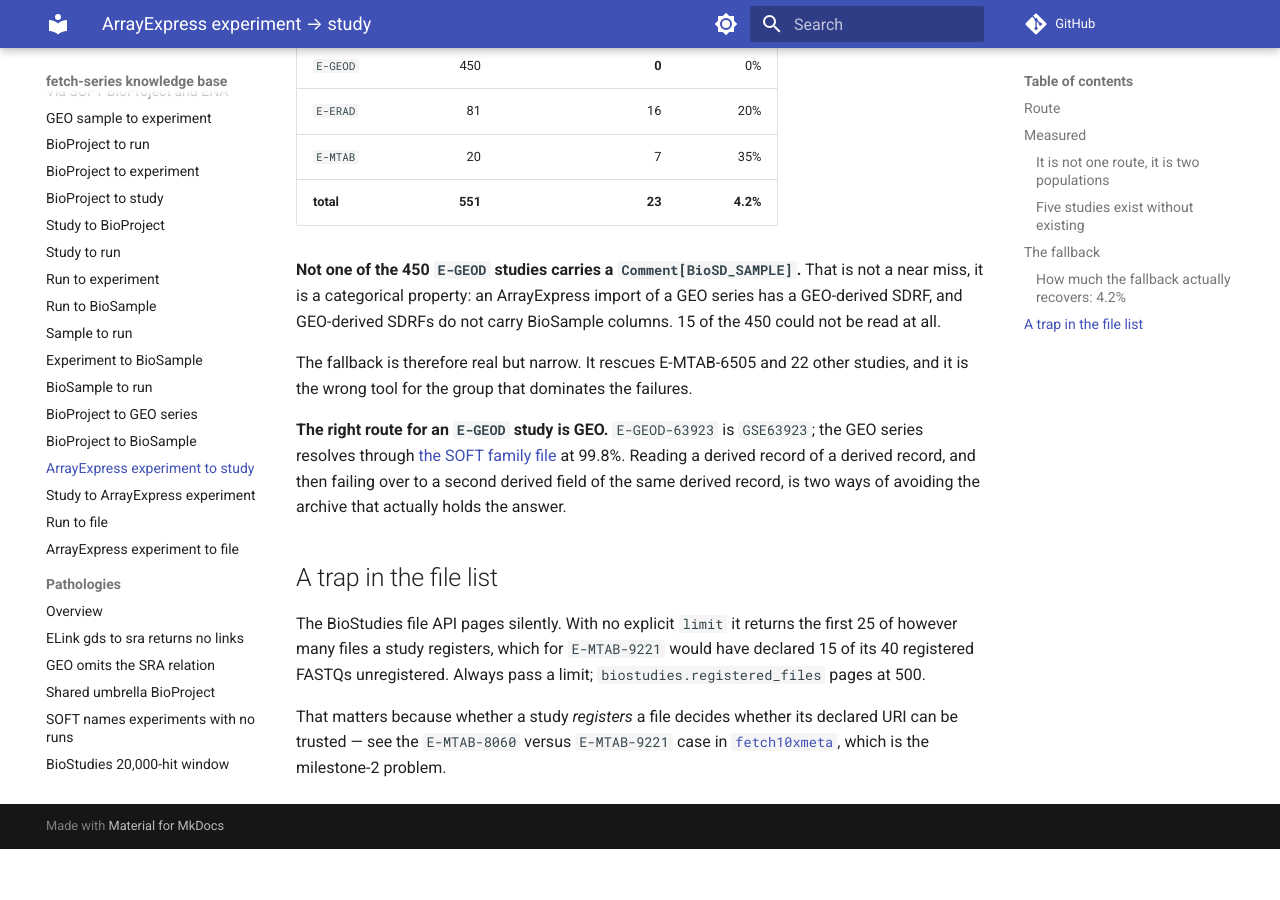
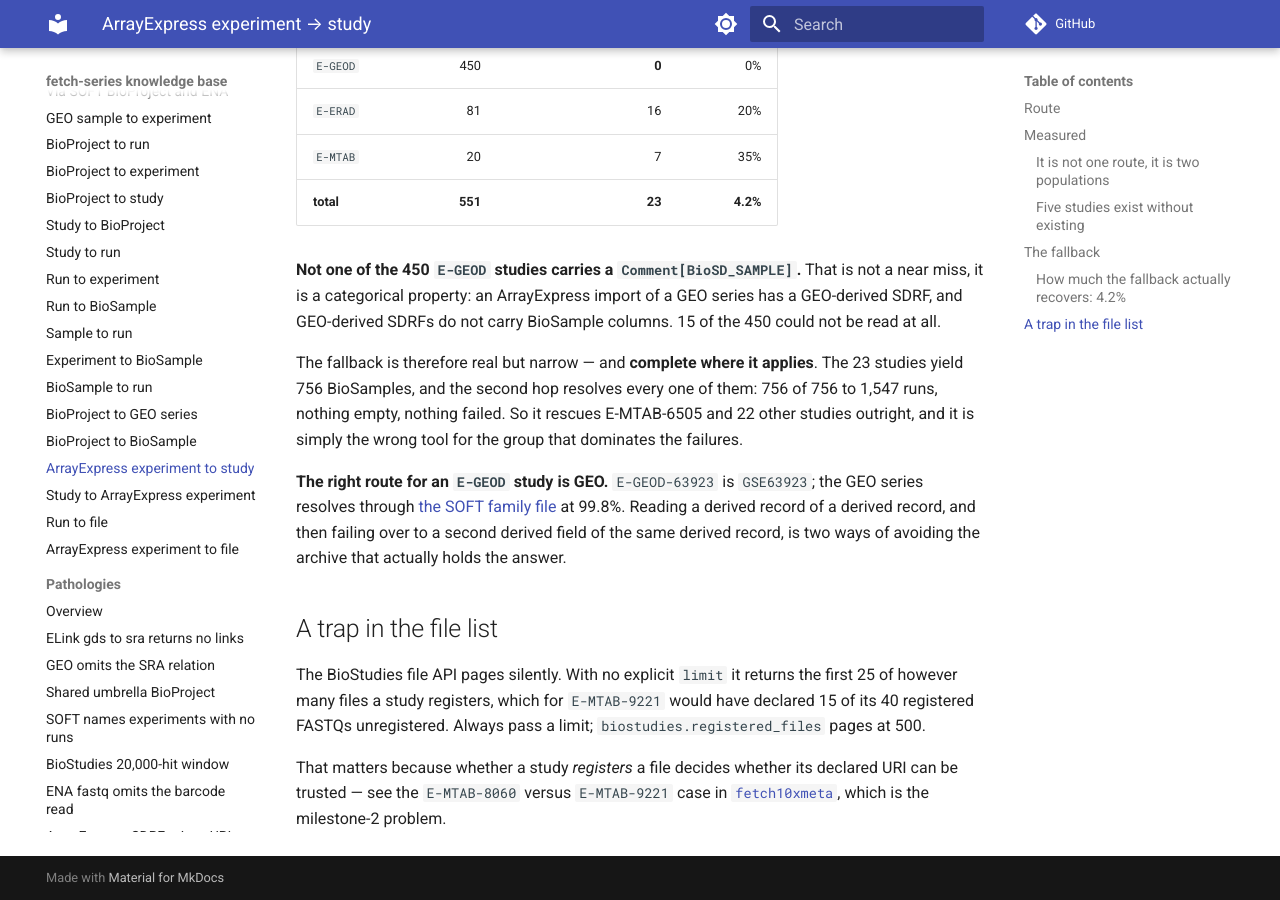
Before and after one commit to cellgeni/fetch-series, an MkDocs documentation site: the page built from docs/routes/ae-experiment-to-study/index.md, in a window 1280 px wide and 900 px high, scrolled down 2020 px. Built offline with MkDocs 1.6.1 and Material for MkDocs 9.7.7, drawn with Linux system fonts in a browser that asks for light colours; comment, search, counter and statistics services are not loaded; before the commit the page ends 2869 px from its top, so only the background shows below that.

Commit message:
docs: the ArrayExpress fallback is narrow but complete where it applies
756 of 756 BioSamples from the 23 recovered studies resolve to runs.

Co-Authored-By: Claude Opus 5 <noreply@anthropic.com>

```diff
--- a/docs/routes/ae-experiment-to-study/index.md
+++ b/docs/routes/ae-experiment-to-study/index.md
@@ -86,8 +86,11 @@ is not a near miss, it is a categorical property: an ArrayExpress import of a
 GEO series has a GEO-derived SDRF, and GEO-derived SDRFs do not carry BioSample
 columns. 15 of the 450 could not be read at all.
 
-The fallback is therefore real but narrow. It rescues E-MTAB-6505 and 22 other
-studies, and it is the wrong tool for the group that dominates the failures.
+The fallback is therefore real but narrow — and **complete where it applies**.
+The 23 studies yield 756 BioSamples, and the second hop resolves every one of
+them: 756 of 756 to 1,547 runs, nothing empty, nothing failed. So it rescues
+E-MTAB-6505 and 22 other studies outright, and it is simply the wrong tool for
+the group that dominates the failures.
 
 **The right route for an `E-GEOD` study is GEO.** `E-GEOD-63923` is `GSE63923`;
 the GEO series resolves through [the SOFT family file](../gse-to-experiment/index.md)
```
